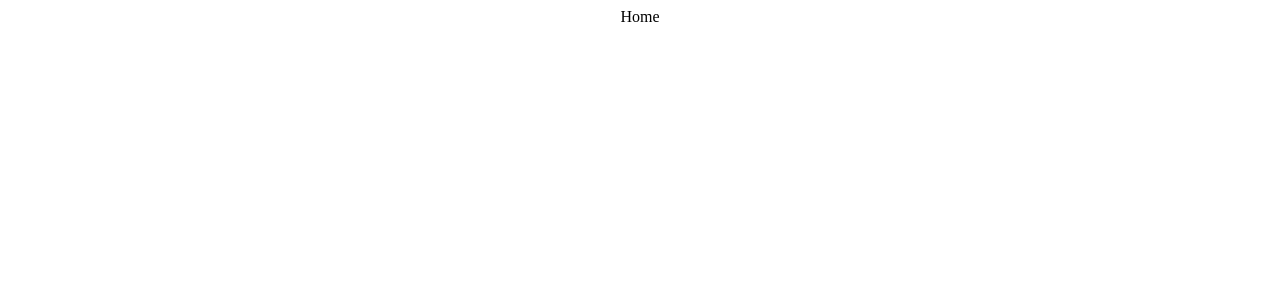
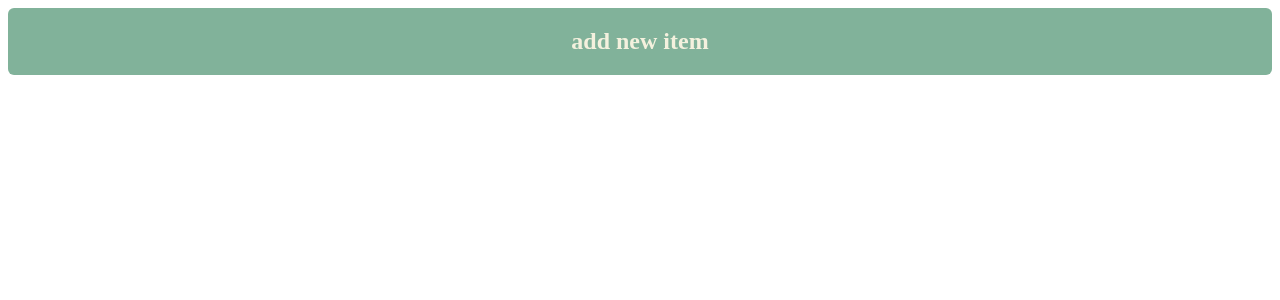
Before and after one commit to rmnaser90/skills-first-task, a React (Create React App) app: page / in a window 1280 px wide. Shown: the top 300 px of the page. Built offline with nearby package versions, Linux system fonts and the light colour scheme.

Commit message:
creating eslint and prettier plugins

```diff
--- a/src/App.tsx
+++ b/src/App.tsx
@@ -1,18 +1,13 @@
 import React from 'react';
-import logo from './logo.svg';
 import './App.css';
-import Home from './Components/Home';
+import ButtonP from './Components/ButtonP/ButtonP';
 
 function App() {
-  const fetch = ()=>'hello'
-
-  const title = fetch() as String
-
-  return (
-    <div className="App">
-      <Home/>
-    </div>
-  );
+    return (
+        <div className="App">
+            <ButtonP />
+        </div>
+    );
 }
 
 export default App;
--- /dev/null
+++ b/src/Components/ButtonP/ButtonP.css
@@ -0,0 +1,7 @@
+.ButtonPContainer {
+    display: flex;
+    flex-direction: row;
+    justify-content: center;
+    align-items: center;
+    border-radius: 6px;
+}
--- /dev/null
+++ b/src/Components/ButtonP/ButtonP.tsx
@@ -0,0 +1,15 @@
+import React from 'react'
+import '../../Theme/colors.css'
+import './ButtonP.css'
+
+
+
+const ButtonP = () => {
+  return (
+    <div className='bkgnd_primary ButtonPContainer'>
+    <h2 className='text_default'>add new item</h2>
+    </div>
+  )
+}
+
+export default ButtonP
--- a/src/Components/Home.tsx
+++ /dev/null
@@ -1,9 +0,0 @@
-import React from 'react'
-
-const Home = () => {
-  return (
-    <div>Home</div>
-  )
-}
-
-export default Home
--- /dev/null
+++ b/src/Theme/colors.css
@@ -0,0 +1,22 @@
+.bkgnd_primary{
+    background-color: #81b29a;
+}
+
+.bkgnd_secondary{
+    background-color: #f2cc8f;
+}
+
+.bkgnd_default{
+    background-color: #f4f1de;
+}
+
+.text_primary{
+    color: #3d405b;
+}
+
+.text_secondary{
+    color: #81b29a;
+}
+.text_default{
+    color: #f4f1de;
+}
```
Also changed, not shown: package.json (+9 -0 lines), src/Components/ButtonS/ButtonS.tsx (added, +10 -0 lines), .eslintrc.js (added), .prettierrc.js (added), src/logo.svg (deleted), 1 other file (tests, documents, lock files or other folders).
